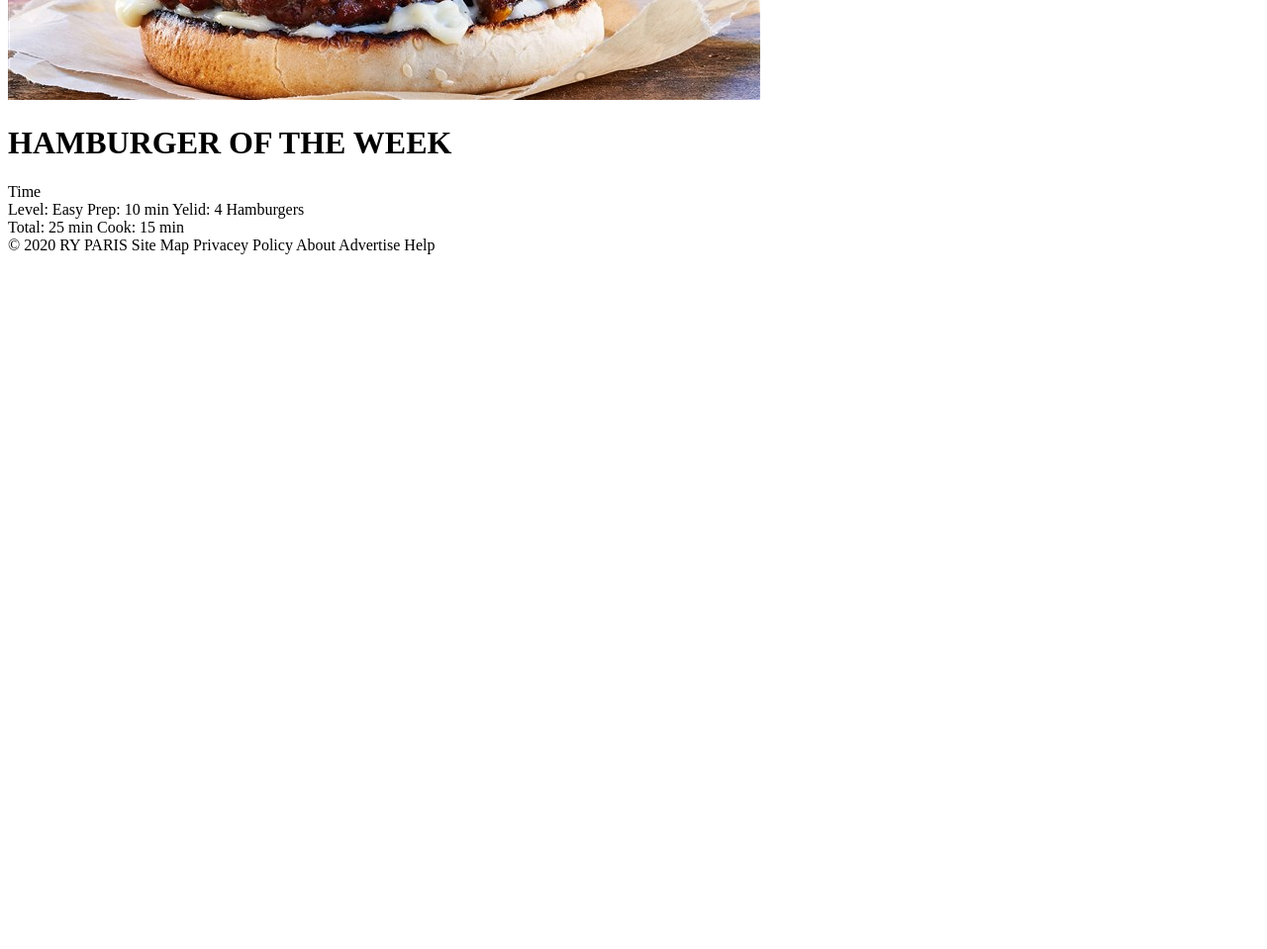
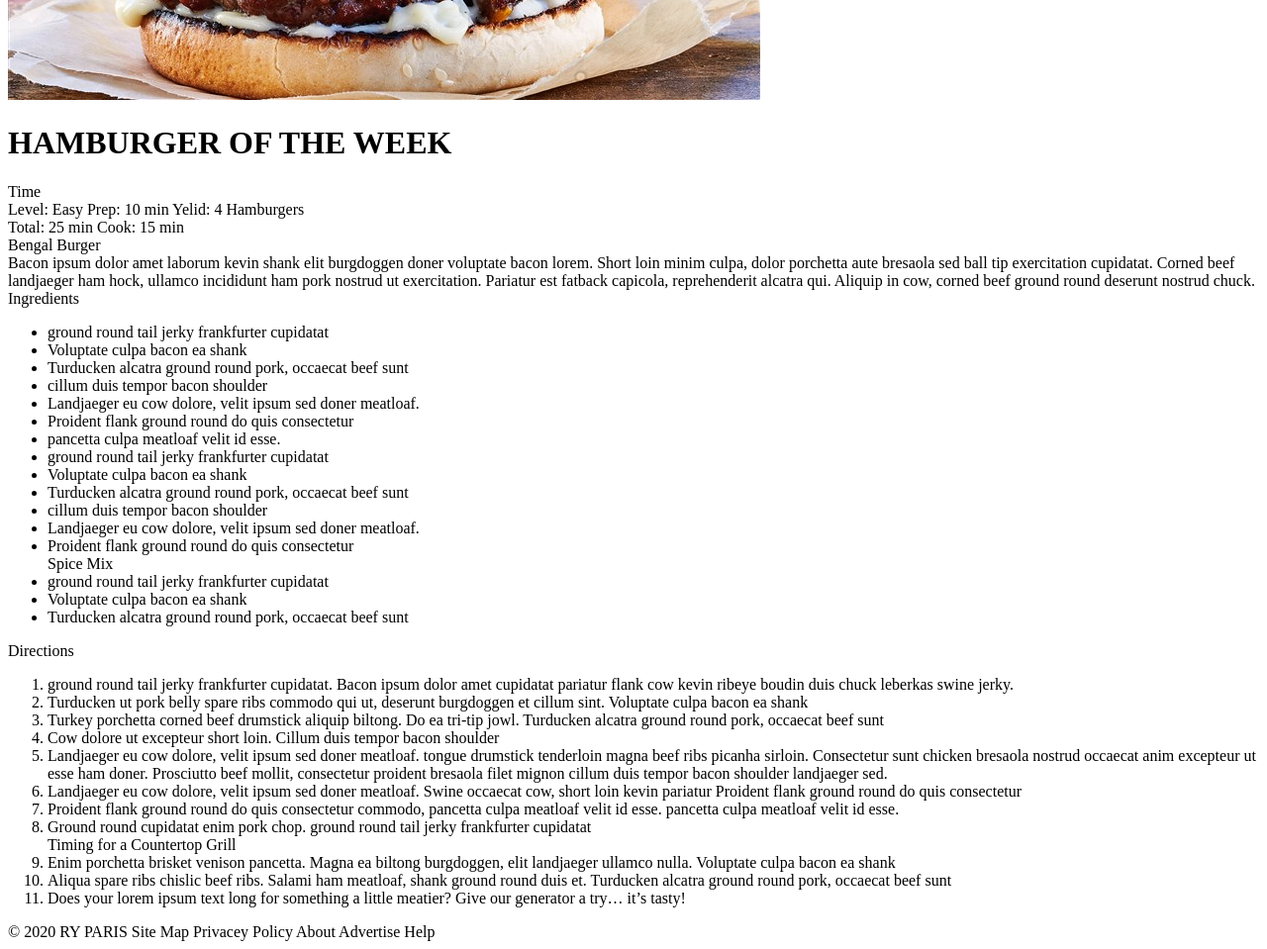
Before and after one commit to mbailey87/RYParis, a plain HTML site: page recipes.html in a window 1280 px wide. Shown: the part 500-1459 px from the top of the page at 99% size. Before the commit the page ends 800 px from the top, so only its background shows below. Drawn offline with Linux system fonts and the light colour scheme.

Commit message:
finished recipies.html

```diff
--- a/recipes.html
+++ b/recipes.html
@@ -15,7 +15,7 @@
             <div class="right">Popular Recipes What's New Categories Meal Ideas</div>
         </div>
         <div class="c1Image">
-            <img class="belganBurger" src="images/bengal-burger.jpg" alt="Belgan Burger">
+            <img class="belganBurger" src="images/bengal-burger.jpg" alt="Bengal Burger">
              <h1 class="Center">HAMBURGER OF THE WEEK</h1>
         </div>
         <div class="recipeStats">
@@ -32,6 +32,58 @@
         </div>
     </div>
     <div class="rContainer2">
+        <div class="Center">
+            Bengal Burger
+        </div>
+        <div class="review">
+
+        </div>
+        <div class="rc2Text">
+            Bacon ipsum dolor amet laborum kevin shank elit burgdoggen doner voluptate bacon lorem. Short loin minim culpa, dolor porchetta aute bresaola sed ball tip exercitation cupidatat. Corned beef landjaeger ham hock, ullamco incididunt ham pork nostrud ut exercitation. Pariatur est fatback capicola, reprehenderit alcatra qui. Aliquip in cow, corned beef ground round deserunt nostrud chuck.
+        </div>
+    </div>
+    <div class="rContainer3">
+        <div class="ingredients">
+            Ingredients
+            <ul>
+                <li>ground round tail jerky frankfurter cupidatat</li>
+                <li>Voluptate culpa bacon ea shank</li>
+                <li>Turducken alcatra ground round pork, occaecat beef sunt</li>
+                <li>cillum duis tempor bacon shoulder </li>
+                <li>Landjaeger eu cow dolore, velit ipsum sed doner meatloaf.</li>
+                <li>Proident flank ground round do quis consectetur </li>
+                <li>pancetta culpa meatloaf velit id esse.</li>
+                <li>ground round tail jerky frankfurter cupidatat</li>
+                <li>Voluptate culpa bacon ea shank</li>
+                <li>Turducken alcatra ground round pork, occaecat beef sunt</li>
+                <li>cillum duis tempor bacon shoulder </li>
+                <li>Landjaeger eu cow dolore, velit ipsum sed doner meatloaf.</li>
+                <li>Proident flank ground round do quis consectetur </li>
+                <div>Spice Mix</div>
+                <li>ground round tail jerky frankfurter cupidatat</li>
+                <li>Voluptate culpa bacon ea shank</li>
+                <li>Turducken alcatra ground round pork, occaecat beef sunt</li>
+            </ul>
+        </div>
+        <div class="directions">
+            Directions
+            <div>
+                <ol>
+                    <li>ground round tail jerky frankfurter cupidatat. Bacon ipsum dolor amet cupidatat pariatur flank cow kevin ribeye boudin duis chuck leberkas swine jerky.</li>
+                    <li>Turducken ut pork belly spare ribs commodo qui ut, deserunt burgdoggen et cillum sint. Voluptate culpa bacon ea shank</li>
+                    <li>Turkey porchetta corned beef drumstick aliquip biltong. Do ea tri-tip jowl. Turducken alcatra ground round pork, occaecat beef sunt</li>
+                    <li>Cow dolore ut excepteur short loin. Cillum duis tempor bacon shoulder </li>
+                    <li>Landjaeger eu cow dolore, velit ipsum sed doner meatloaf. tongue drumstick tenderloin magna beef ribs picanha sirloin. Consectetur sunt chicken bresaola nostrud occaecat anim excepteur ut esse ham doner. Prosciutto beef mollit, consectetur proident bresaola filet mignon cillum duis tempor bacon shoulder landjaeger sed.</li>
+                    <li>Landjaeger eu cow dolore, velit ipsum sed doner meatloaf. Swine occaecat cow, short loin kevin pariatur Proident flank ground round do quis consectetur </li>
+                    <li>Proident flank ground round do quis consectetur commodo, pancetta culpa meatloaf velit id esse. pancetta culpa meatloaf velit id esse.</li>
+                    <li>Ground round cupidatat enim pork chop. ground round tail jerky frankfurter cupidatat</li>
+                    <div>Timing for a Countertop Grill</div>
+                    <li>Enim porchetta brisket venison pancetta. Magna ea biltong burgdoggen, elit landjaeger ullamco nulla. Voluptate culpa bacon ea shank</li>
+                    <li>Aliqua spare ribs chislic beef ribs. Salami ham meatloaf, shank ground round duis et. Turducken alcatra ground round pork, occaecat beef sunt</li>
+                    <li>Does your lorem ipsum text long for something a little meatier? Give our generator a try… it’s tasty! </li>
+                </ol>
+            </div>
+        </div>
 
     </div>
 
```
